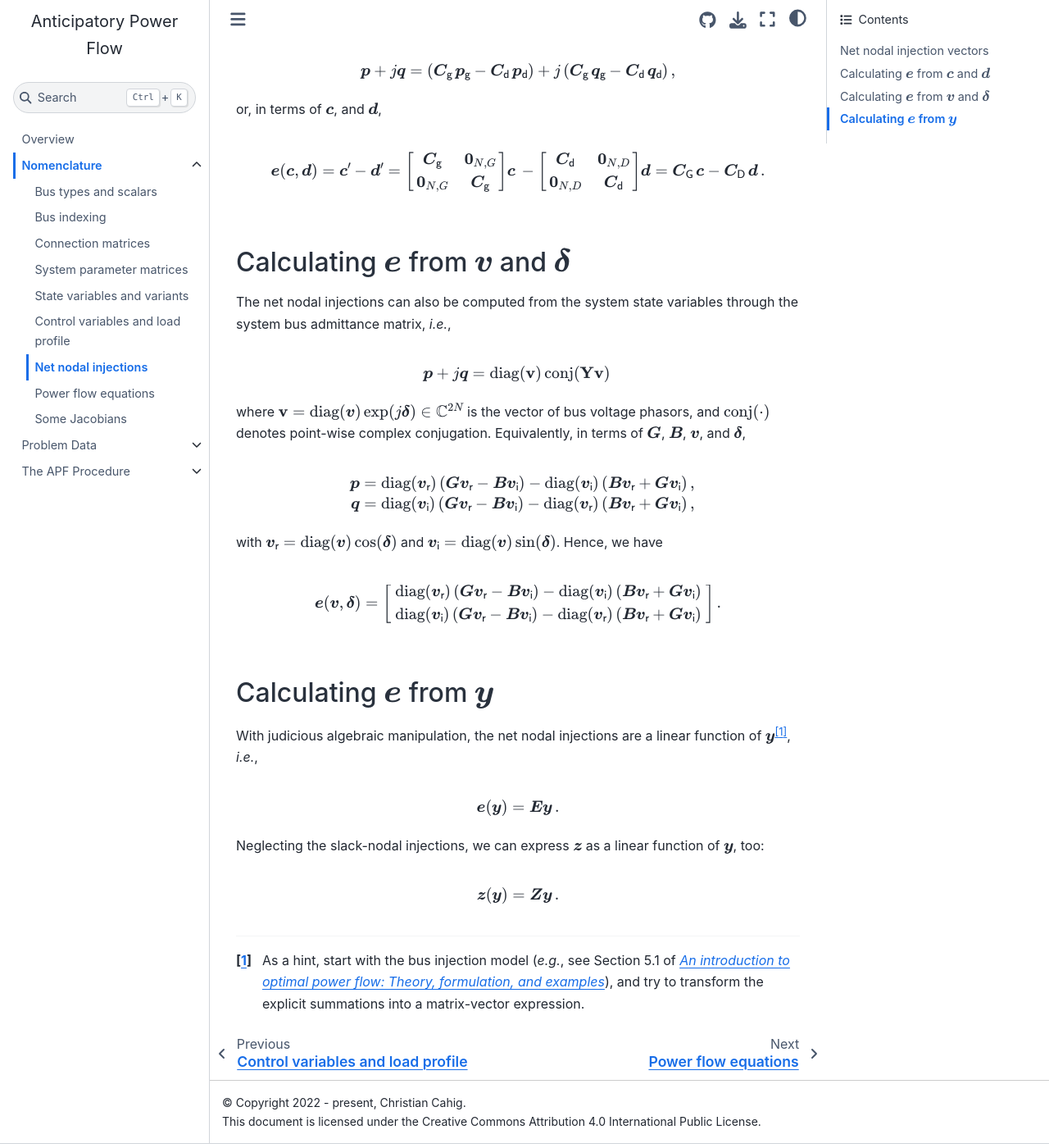
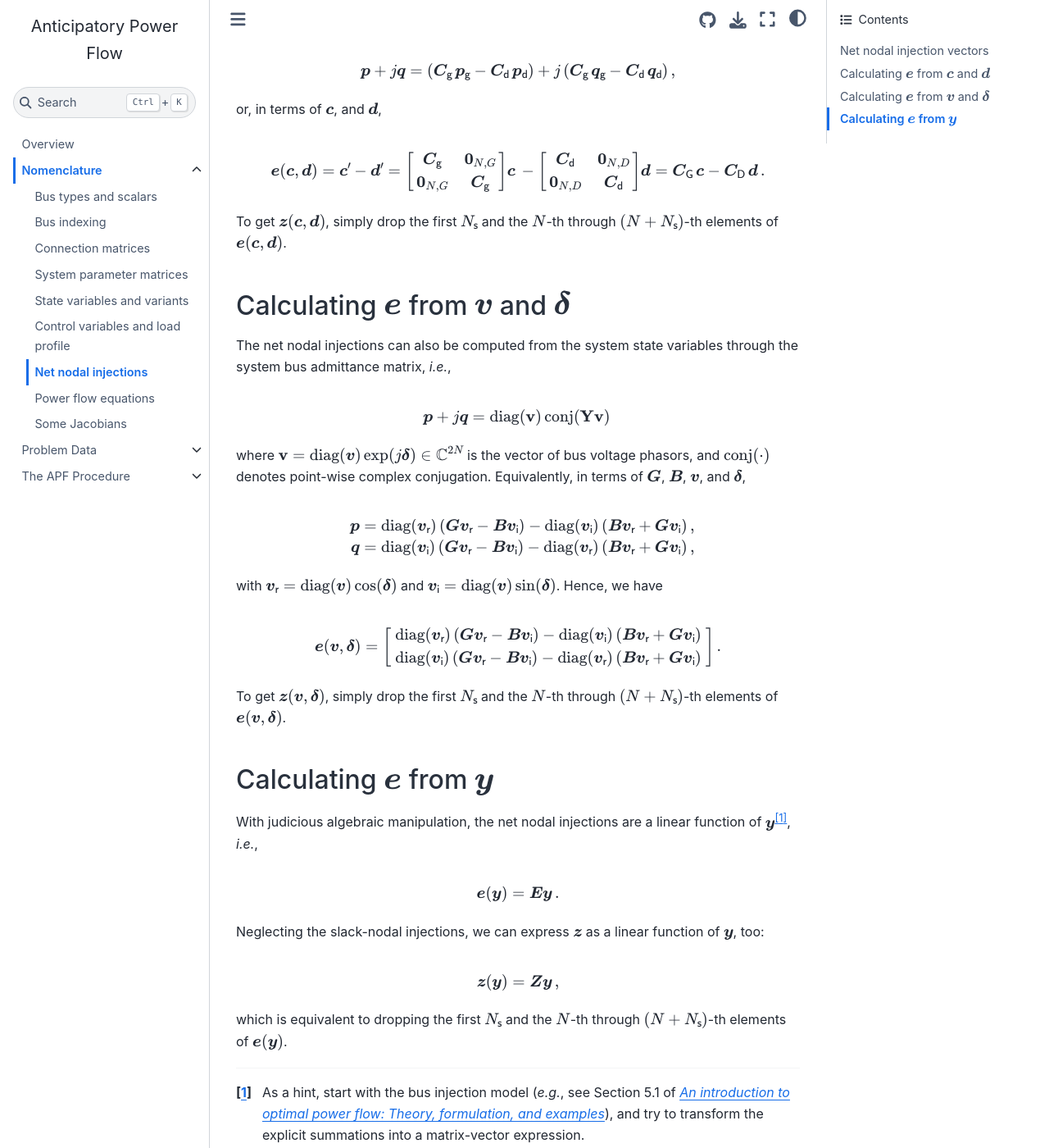
Before and after one commit to christian-cahig/apf-primer, a Jupyter Book: the page built from nomenclature/net-nodal-injections.md, in a window 1280 px wide and 1400 px high, scrolled down 829 px. Shown: the whole window at 82% size. Built offline with Jupyter Book 1.0.4 settings and Sphinx 7.4.7 and the Sphinx Book theme 1.1.4, drawn with Linux system fonts in a browser that asks for light colours.

Commit message:
Update section "Net nodal injections"

```diff
--- a/nomenclature/net-nodal-injections.md
+++ b/nomenclature/net-nodal-injections.md
@@ -108,6 +108,11 @@ $$
 \, .
 $$
 
+To get $\boldsymbol{z} \! \left( \boldsymbol{c}, \boldsymbol{d} \right)$,
+simply drop the first $N_{ \mathsf{s} }$
+and the $N$-th through $\left( N + N_{ \mathsf{s} } \right)$-th
+elements of $\boldsymbol{e} \! \left( \boldsymbol{c}, \boldsymbol{d} \right)$.
+
 (nom:net-nodal-injs:ez-from-s)=
 ## Calculating $\boldsymbol{e}$ from $\boldsymbol{v}$ and $\boldsymbol{\delta}$
 
@@ -209,6 +214,11 @@ $$
 \, .
 $$
 
+To get $\boldsymbol{z} \! \left( \boldsymbol{v}, \boldsymbol{\delta} \right)$,
+simply drop the first $N_{ \mathsf{s} }$
+and the $N$-th through $\left( N + N_{ \mathsf{s} } \right)$-th
+elements of $\boldsymbol{e} \! \left( \boldsymbol{v}, \boldsymbol{\delta} \right)$.
+
 (nom:net-nodal-injs:ez-from-y)=
 ## Calculating $\boldsymbol{e}$ from $\boldsymbol{y}$
 
@@ -224,8 +234,12 @@ Neglecting the slack-nodal injections,
 we can express $\boldsymbol{z}$ as a linear function of $\boldsymbol{y}$, too:
 
 $$
-\boldsymbol{z} \! \left( \boldsymbol{y} \right) = \boldsymbol{Z} \boldsymbol{y} \, .
+\boldsymbol{z} \! \left( \boldsymbol{y} \right) = \boldsymbol{Z} \boldsymbol{y} \, ,
 $$
+
+which is equivalent to dropping the first $N_{ \mathsf{s} }$
+and the $N$-th through $\left( N + N_{ \mathsf{s} } \right)$-th
+elements of $\boldsymbol{e} \! \left( \boldsymbol{y} \right)$.
 
 [^about-E]: As a hint, start with the bus injection model
 (*e.g.*, see Section 5.1 of
```
